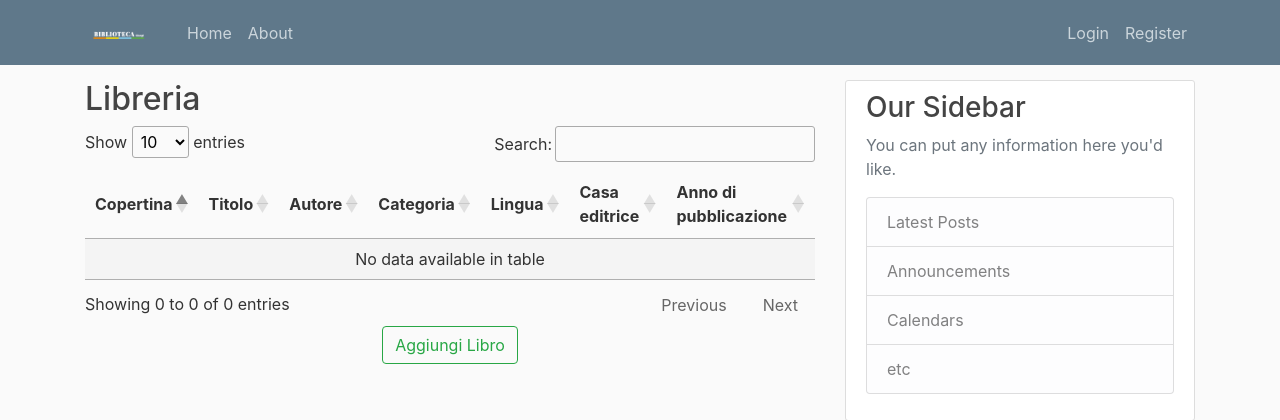
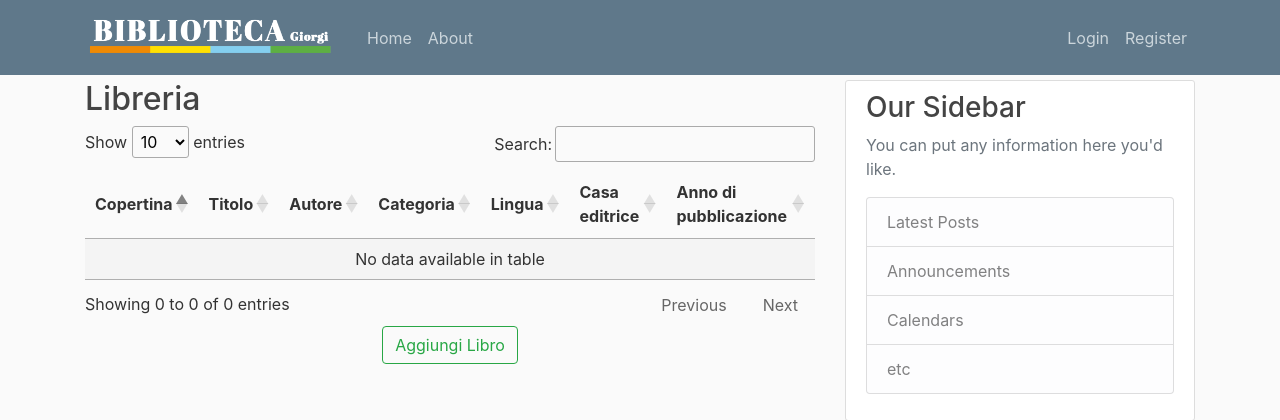
Before and after one commit to FakeCompany-t/gestione_biblioteca_backup, a Django app: template libreria/templates/libreria/home.html in a window 1280 px wide. Shown: the top 420 px of the page. Run offline with Django 3.2, Linux system fonts and the light colour scheme; the template is opened without the code that fills it, so the values that code supplies are empty; some libraries are stand-ins or nearby versions.

Commit message:
logo home

```diff
--- a/libreria/templates/libreria/base.html
+++ b/libreria/templates/libreria/base.html
@@ -22,7 +22,7 @@
     <header class="site-header">
       <nav class="navbar navbar-expand-md navbar-dark bg-steel fixed-top">
         <div class="container">
-          <a class="navbar-brand mr-4" href="#"><img src="{% static 'libreria/bibliogiorgi.png' %}" width="70px"></a>
+          <a class="navbar-brand mr-4" href="#"><img src="{% static 'libreria/logobiblio.png' %}" width="250px"></a>
           <button class="navbar-toggler" type="button" data-toggle="collapse" data-target="#navbarToggle" aria-controls="navbarToggle" aria-expanded="false" aria-label="Toggle navigation">
           <span class="navbar-toggler-icon"></span>
           </button>
```
Also changed, not shown: libreria/static/libreria/bibliogiorgi.png (deleted), libreria/static/libreria/logobiblio.png (added).
